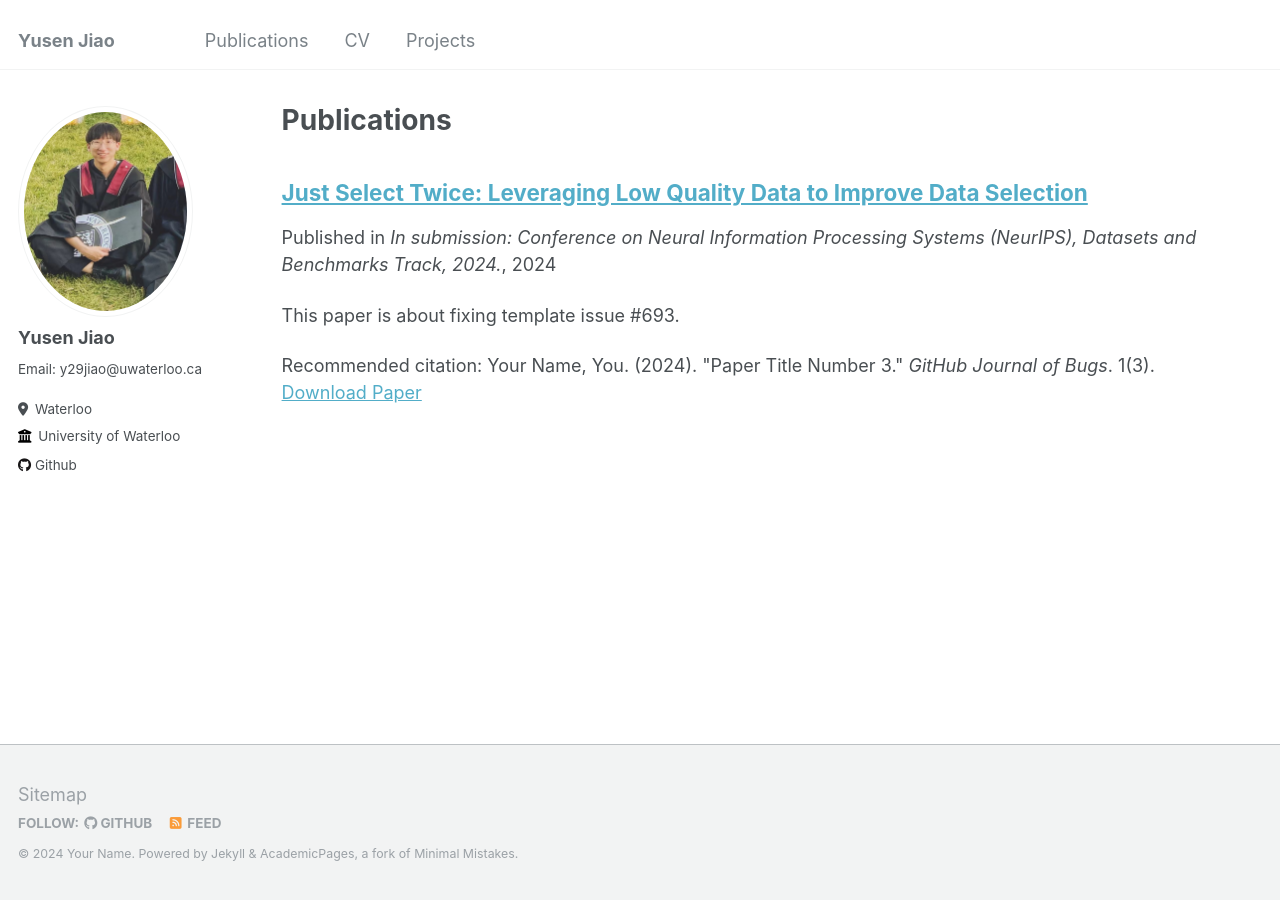
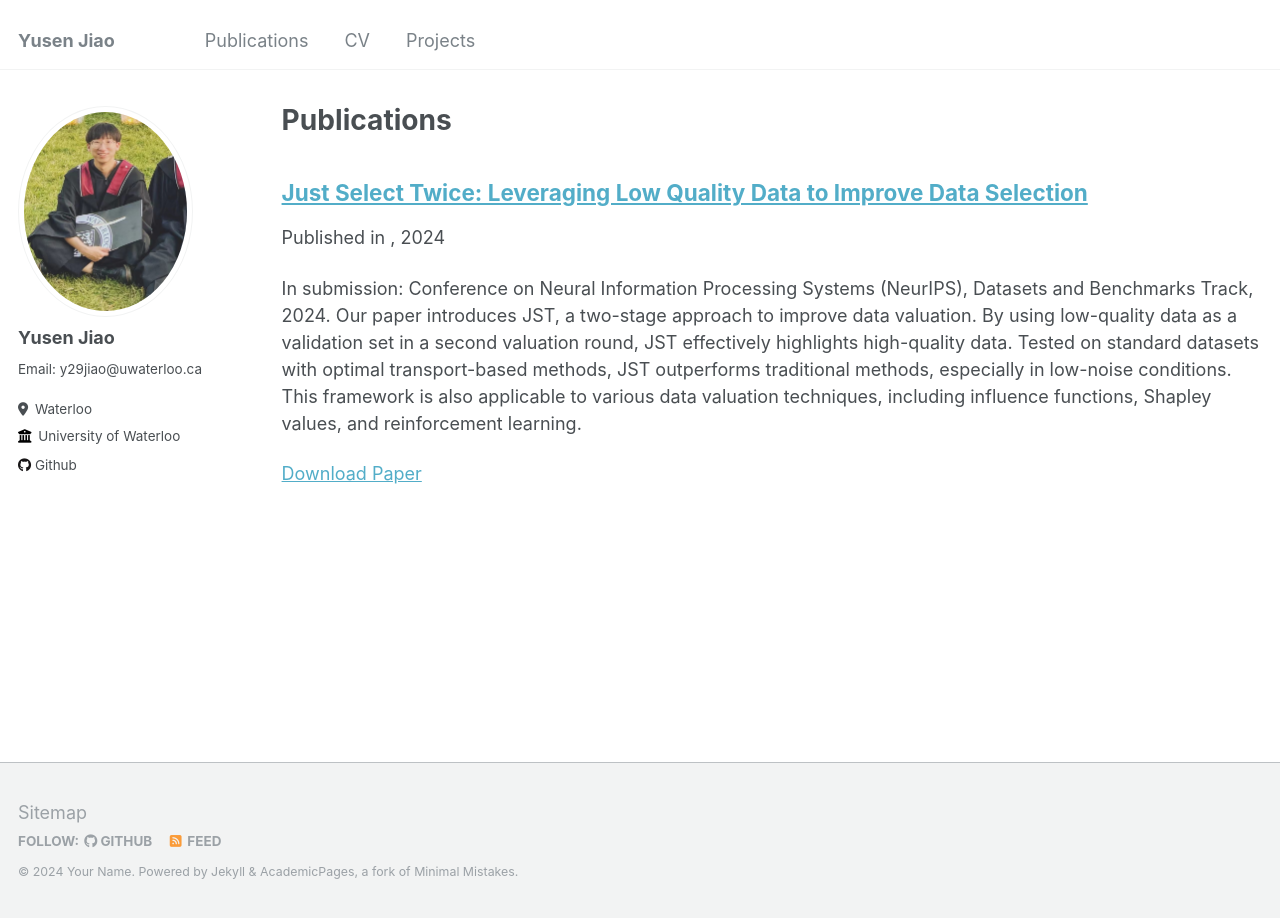
Before and after one commit to y29jiao/Yusen-Jiao.github.io, a Jekyll site: the page built from _pages/publications.md, in a window 1280 px wide. Built offline with Jekyll 4.4.1, drawn with Linux system fonts in a browser that asks for light colours.

Commit message:
change pub

```diff
--- a/_data/navigation.yml
+++ b/_data/navigation.yml
@@ -4,7 +4,7 @@ main:
     url: https://y29jiao.github.io/Yusen-Jiao.github.io/publications/
 
   - title: "CV"
-    url: /cv/
+    url: https://y29jiao.github.io/Yusen-Jiao.github.io/publications/cv/
 
   - title: "Projects"
-    url: /markdown/
+    url: https://y29jiao.github.io/Yusen-Jiao.github.io/  #/markdown/
--- a/_publications/2024-02-17-paper-title-number-4.md
+++ b/_publications/2024-02-17-paper-title-number-4.md
@@ -2,11 +2,13 @@
 title: "Just Select Twice: Leveraging Low Quality Data to Improve Data Selection"
 collection: publications
 permalink: /publication/2024-02-17-paper-title-number-4
-excerpt: 'This paper is about fixing template issue #693.'
+excerpt: 'In submission: Conference on Neural Information Processing Systems (NeurIPS), Datasets and Benchmarks Track, 2024.
+
+Our paper introduces JST, a two-stage approach to improve data valuation. By using low-quality data as a validation set in a second valuation round, JST effectively highlights high-quality data. Tested on standard datasets with optimal transport-based methods, JST outperforms traditional methods, especially in low-noise conditions. This framework is also applicable to various data valuation techniques, including influence functions, Shapley values, and reinforcement learning.'
 date: 2024-06-07
-venue: 'In submission: Conference on Neural Information Processing Systems (NeurIPS), Datasets and Benchmarks Track, 2024.'
-paperurl: 'http://academicpages.github.io/files/paper3.pdf'
-citation: 'Your Name, You. (2024). &quot;Paper Title Number 3.&quot; <i>GitHub Journal of Bugs</i>. 1(3).'
+#venue: 'In submission: Conference on Neural Information Processing Systems (NeurIPS), Datasets and Benchmarks Track, 2024.'
+paperurl: ''
+#citation: 'Your Name, You. (2024). &quot;Paper Title Number 3.&quot; <i>GitHub Journal of Bugs</i>. 1(3).'
 ---
 
 The contents above will be part of a list of publications, if the user clicks the link for the publication than the contents of section will be rendered as a full page, allowing you to provide more information about the paper for the reader. When publications are displayed as a single page, the contents of the above "citation" field will automatically be included below this section in a smaller font.
```
